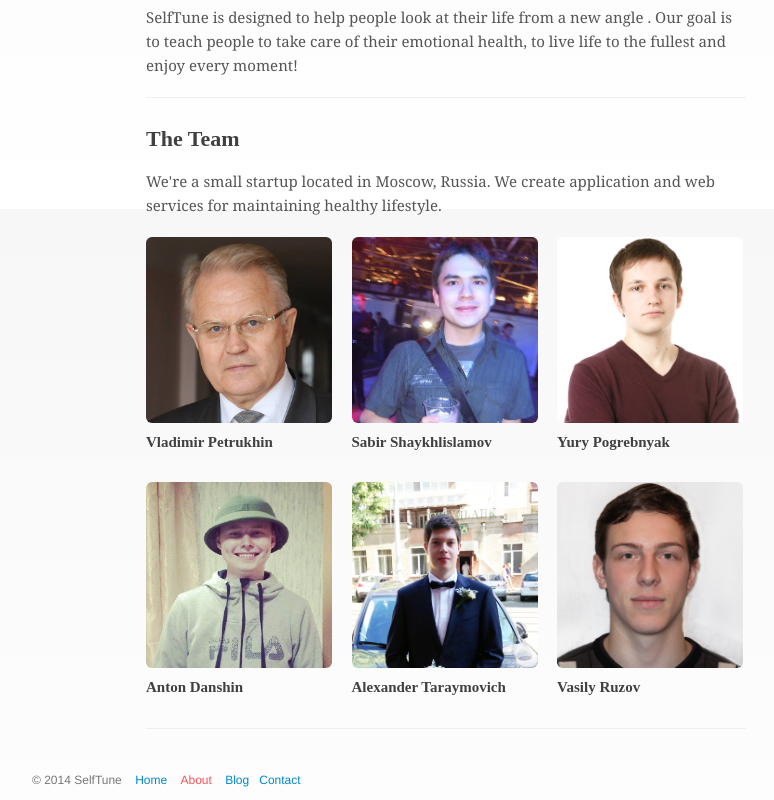
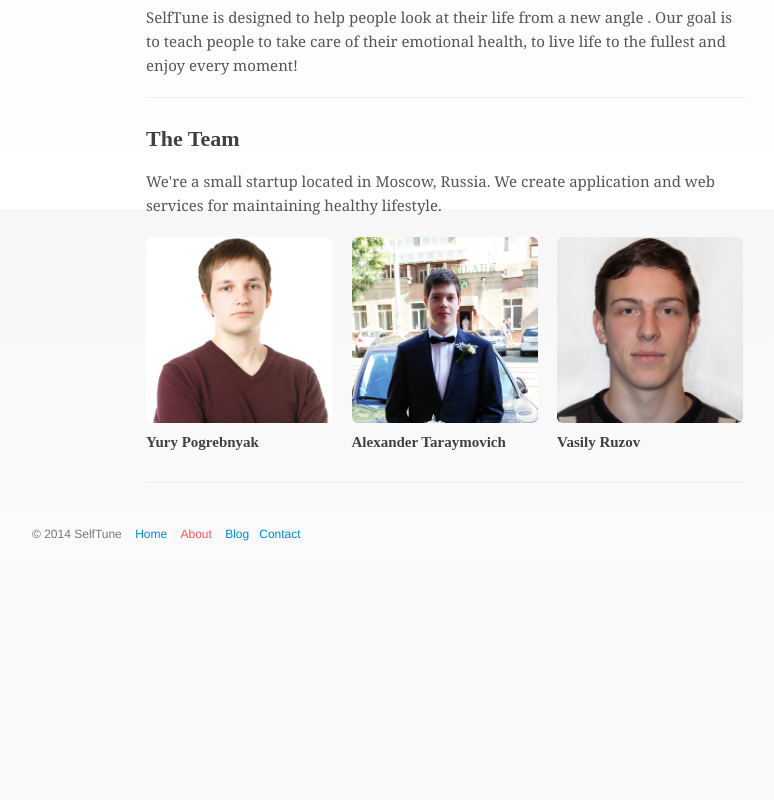
Before and after one commit to ypogrebnyak/selftune, a plain HTML site: page about.html in a window 1280 px wide. Shown: the part 591-1391 px from the top of the page, without its empty margins (256-1030 px from the left). After the commit the page ends 1145 px from the top, so only its background shows below. Drawn offline with nearby package versions, Linux system fonts and the light colour scheme; a script that the page names is missing; a web font is replaced by a local one.

Commit message:
Team fix

```diff
--- a/about.html
+++ b/about.html
@@ -104,24 +104,7 @@
                         </p>
                         <div class="row-fluid team">
                             <div class="span12">
-                                <div class="span4">
-                                    <a href="#modal1" data-toggle="modal">
-                                        <img src="img/avatars/vapetr.png" alt="Filip" class="img-rounded">
-                                    </a>
-                                    <h4>
-                                        <!--                                        Владимир Алексеевич Петрухин-->
-                                        Vladimir Petrukhin
-                                        <!--                                        <br><small>President</small>-->
-                                    </h4>
-                                </div>
 
-                                <div class="span4">
-                                    <a href="#modal2" data-toggle="modal">
-                                        <img src="img/avatars/sabir.png" alt="Sabir Shaykhlislamov" class="img-rounded">
-                                    </a>
-                                    <!--                                    <h4>Сабир Шайхлисламов</h4>-->
-                                    <h4>Sabir Shaykhlislamov</h4>
-                                </div>
                                 <div class="span4">
                                     <a href="#modal3"  data-toggle="modal">
                                         <img src="img/avatars/yuri.png" alt="Yuri Pogrebnyak" class="img-rounded">
@@ -129,18 +112,7 @@
                                     <!--                                    <h4>Юрий Погребняк</h4>-->
                                     <h4>Yury Pogrebnyak</h4>
                                 </div>
-                            </div>
-                        </div><!-- /row-fluid -->
 
-                        <div class="row-fluid team">
-                            <div class="span12">
-                                <div class="span4">
-                                    <a href="#modal4" data-toggle="modal">
-                                        <img src="img/avatars/anton.png" alt="Filip" class="img-rounded">
-                                    </a>
-                                    <!--                                    <h4>Антон Даньшин</h4>-->
-                                    <h4>Anton Danshin</h4>
-                                </div>
 
                                 <div class="span4">
                                     <a href="#modal5" data-toggle="modal">
```
